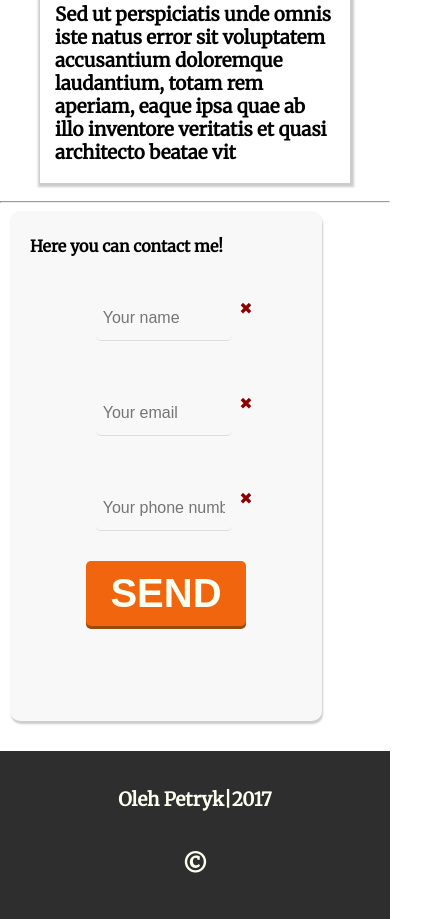
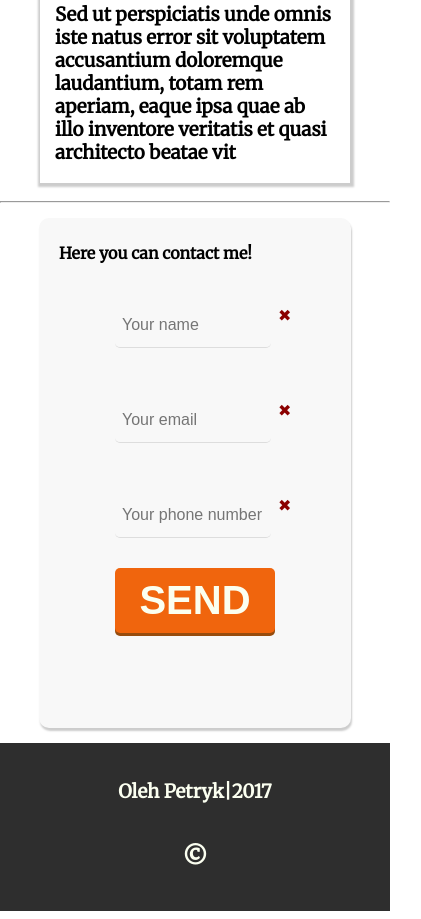
Before and after one commit to Andeson25/mySite, a plain HTML site: page index.html in a window 390 px wide. Shown: the part 4769-5688 px from the top of the page, 421 px wide, since content can reach past the window. Drawn offline with nearby package versions, Linux system fonts and the light colour scheme.

Commit message:
Almost ready!

```diff
--- a/css/style.css
+++ b/css/style.css
@@ -266,8 +266,8 @@ section.content {
 
 #contacts {
     width: 80vw;
+    margin: 30px auto;
     border-radius: 10px;
-    margin: 0 10% 20px;
     padding: 5px 0;
     background-color: #f8f8f8;
     justify-content: center;
@@ -353,7 +353,7 @@ span.inpt input, input[type="textarea"] {
     -moz-box-sizing: border-box;
     outline: none;
     display: block;
-    width: 35vw;
+    width: 40vw;
     padding: 7px;
     border: none;
     border-bottom: 1px solid #ddd;
@@ -484,7 +484,9 @@ footer{
     #contacts {
         grid-template-columns: 1fr 0;
         height: auto;
-        margin: 0 10px 30px;
+        margin: auto;
+        margin-top: 15px;
+        margin-bottom: 15px;
     }
 
     form {
--- a/index.html
+++ b/index.html
@@ -92,7 +92,6 @@
     </div>
 </div>
 <hr>
-<div class="contac-container">
 <section id="contacts">
     <div class="img-form">
         <img src="img/form-icon.png" alt="icon">
@@ -118,7 +117,6 @@
     </form>
 
 </section>
-</div>
 <footer>
     <h3>Oleh Petryk|2017</h3>
     <h2>©</h2>
```
Lines whose indentation alone changed are shown as unchanged.
